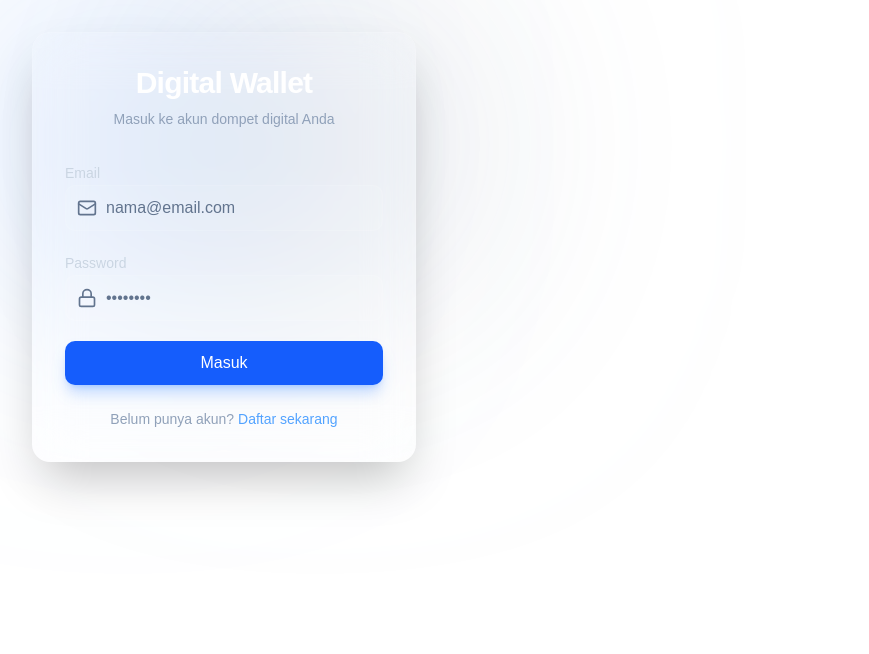
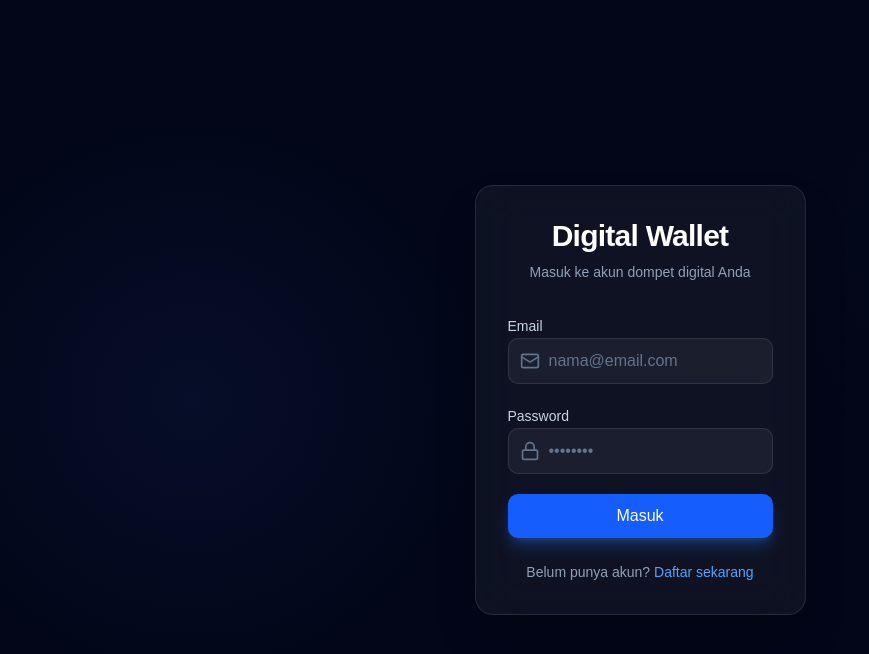
Before and after one commit to yosefflanes/wallet-app, a React (Vite) app: page /login in a window 1280 px wide. Shown: the top 654 px of the page, without its empty margins (0-869 px from the left). Built offline with nearby package versions, Linux system fonts and the light colour scheme; no server answers.

Commit message:
refactor styles: replace Geist font with Poppins and enhance base styles for consistency

```diff
--- a/src/index.css
+++ b/src/index.css
@@ -1,13 +1,14 @@
 @import "tailwindcss";
 @import "tw-animate-css";
 @import "shadcn/tailwind.css";
-@import "@fontsource-variable/geist";
+/* Import Poppins Font */
+@import url('https://fonts.googleapis.com/css2?family=Poppins:ital,wght@0,100;0,200;0,300;0,400;0,500;0,600;0,700;0,800;0,900;1,100;1,200;1,300;1,400;1,500;1,600;1,700;1,800;1,900&display=swap');
 
 @custom-variant dark (&:is(.dark *));
 
 @theme inline {
     --font-heading: var(--font-sans);
-    --font-sans: 'Geist Variable', sans-serif;
+    --font-sans: 'Poppins', sans-serif;
     --color-sidebar-ring: var(--sidebar-ring);
     --color-sidebar-border: var(--sidebar-border);
     --color-sidebar-accent-foreground: var(--sidebar-accent-foreground);
@@ -120,11 +121,19 @@
 @layer base {
   * {
     @apply border-border outline-ring/50;
-    }
+    margin: 0;
+    padding: 0;
+    box-sizing: border-box;
+  }
+
   body {
-    @apply bg-background text-foreground;
-    }
+    /* Gabungan warna dasar Shadcn dengan gaya Glassmorphism */
+    @apply bg-slate-950 text-slate-50 antialiased min-h-screen flex items-center justify-center;
+    background-image: radial-gradient(circle at 15% 50%, rgba(30, 58, 138, 0.15), transparent 25%),
+                      radial-gradient(circle at 85% 30%, rgba(15, 23, 42, 0.2), transparent 25%);
+  }
+
   html {
     @apply font-sans;
-    }
+  }
 }
```
